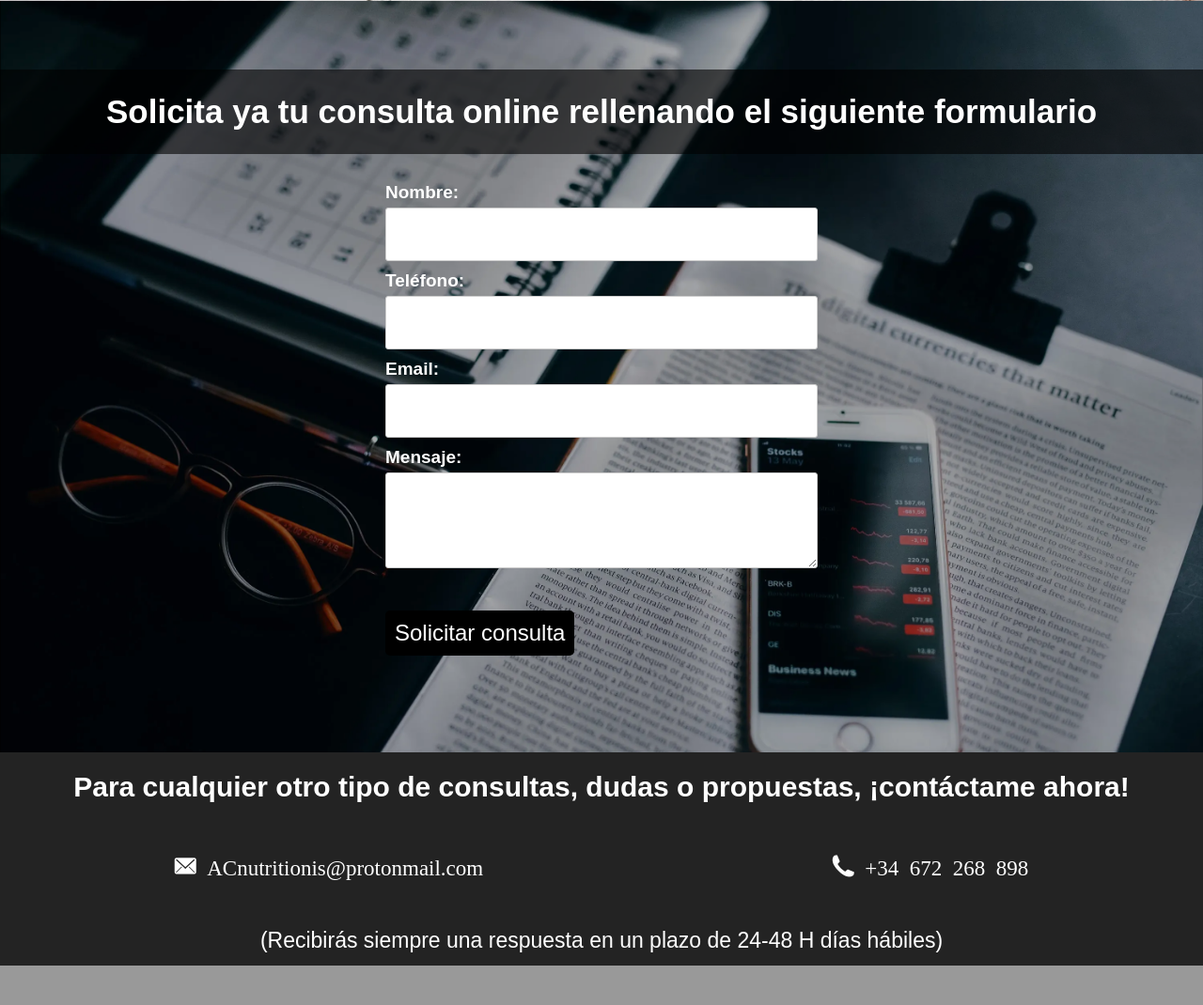
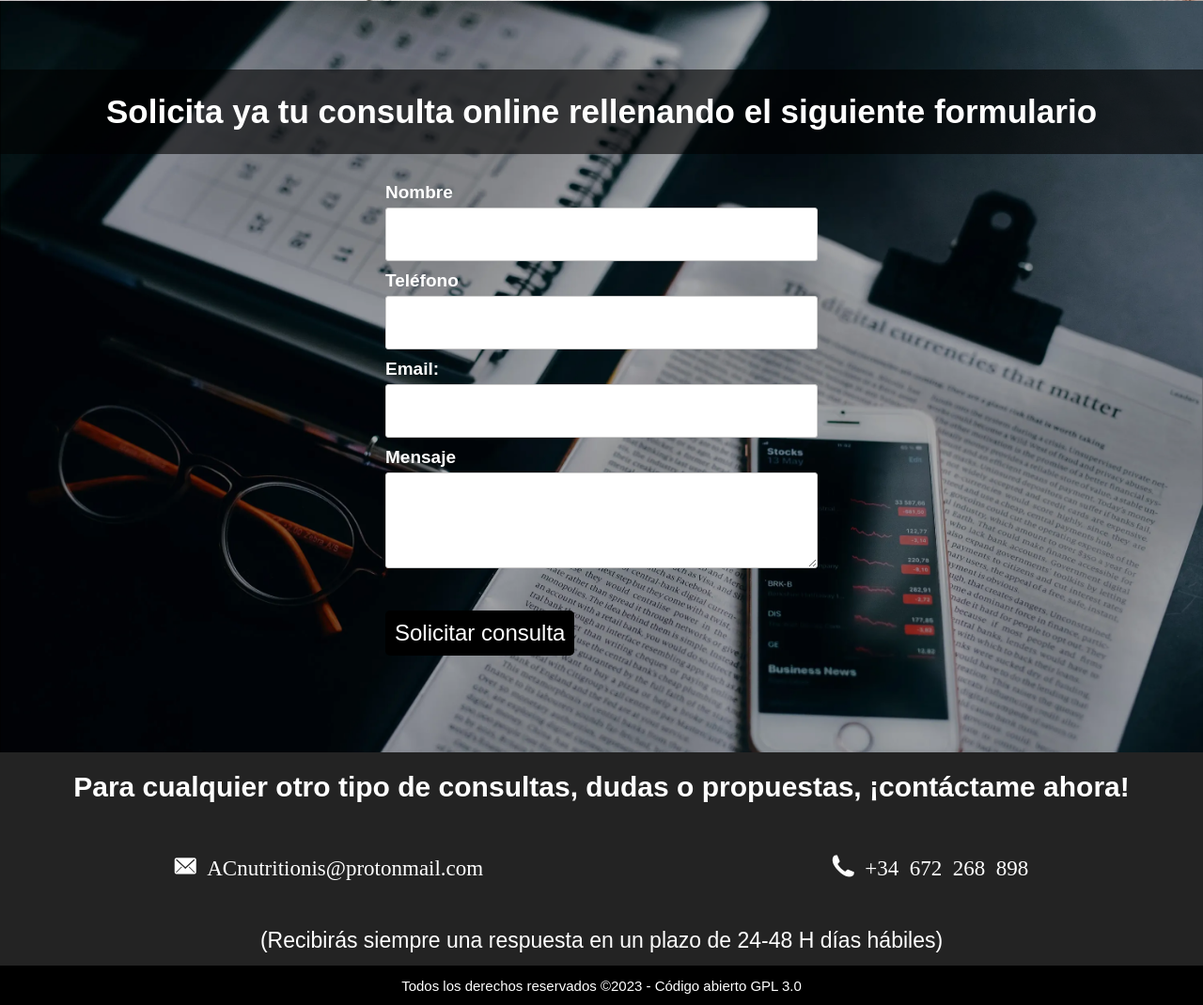
Before and after one commit to eldiosx/acnutritionis, a PHP site: page / in a window 1280 px wide. Shown: the part 4999-6069 px from the top of the page at 94% size. Before the commit the page ends 6027 px from the top, so only its background shows below. Run offline with PHP 8.4, Linux system fonts and the light colour scheme; some web fonts are replaced.

Commit message:
v0.9.9.5

```diff
--- a/css/index.css
+++ b/css/index.css
@@ -554,7 +554,7 @@ textarea {
 
 .icon-envelope,
 .icon-phone1 {
-    color: white;
+    color: var(--text-color);
 }
 
 .icon-envelope:hover,
@@ -575,6 +575,21 @@ textarea {
 
     height: 100%;
     object-fit: cover;
+}
+
+.cr {
+    background-color: #000000;
+}
+
+.cr a {
+    color: var(--text-color);
+    font-size: 15px;
+    text-decoration: none;
+
+}
+
+.cr a:hover{
+    text-decoration: underline;
 }
 
 /*Responsive - Tablet mode*/
--- a/index.html
+++ b/index.html
@@ -22,9 +22,9 @@
                 <a href="#" onclick="toggleNav()" data-translate="Inicio">Inicio</a>
                 <a href="#nutrition" onclick="toggleNav()" data-translate="Nutrición">Nutrición</a>
                 <a href="#aboutme" onclick="toggleNav()" data-translate="Sobre mí">Sobre mí</a>
-                <a href="#services" onclick="toggleNav()">Servicios</a>
-                <a href="#contact" onclick="toggleNav()">Contacto</a>
-                <a href="#lamguage" onclick="toggleLang()">Idioma</a>
+                <a href="#services" onclick="toggleNav()" data-translate="Servicios">Servicios</a>
+                <a href="#contact" onclick="toggleNav()" data-translate="Contacto">Contacto</a>
+                <a href="#lamguage" onclick="toggleLang()" data-translate="Idioma">Idioma</a>
             </nav>
             <div class="menu-button" onclick="toggleNav()">
                 <span id="button-menu" class="icon-menu"></span>
@@ -316,16 +316,16 @@
                 <div class="scroll-animation content">
                     <div class="info">
                         <form id="contact-form">
-                            <label for="name">Nombre:</label>
+                            <label for="name" data-translate="Nombre">Nombre:</label>
                             <input type="text" id="name" name="name" required><br>
 
-                            <label for="telefono">Teléfono:</label>
+                            <label for="telefono" data-translate="Teléfono">Teléfono:</label>
                             <input type="tel" id="telefono" name="telefono" required><br>
 
                             <label for="email">Email:</label>
                             <input type="email" id="email" name="email" required><br>
 
-                            <label for="info">Mensaje:</label>
+                            <label for="info" data-translate="Mensaje">Mensaje:</label>
                             <textarea id="info" name="info" rows="4"></textarea><br>
                             <button class="button" type="submit" id="send">Solicitar consulta</button>
                         </form>
@@ -360,6 +360,15 @@
                     </div>
                 </div>
             </section>
+            <section class="banner-empty cr">
+                <div class="content">
+                    <div class="info">
+                        <a target="_blank" href="https://github.com/eldiosx/acnutritionis"
+                            data-translate="Todos los derechos reservados ©2023 - Código abierto GPL 3.0">Todos los
+                            derechos reservados ©2023 - Código abierto GPL 3.0</a>
+                    </div>
+                </div>
+            </section>
         </div>
     </main>
     <script src="./js/index.js"></script>
--- a/js/index.js
+++ b/js/index.js
@@ -184,10 +184,13 @@ const translations = {
     'Inicio': 'Home',
     'Nutrición': 'Nutrition',
     'Sobre mí': 'About me',
-    '': '',
-    '': '',
-    '': '',
-    '': '',
+    'Servicios': 'Services',
+    'Contacto': 'Contact',
+    'Idioma': 'Language',
+    'Nombre': 'Name',
+    'Teléfono': 'Phone',
+    'Mensaje': 'Message',
+    'Todos los derechos reservados ©2023 - Código abierto GPL 3.0': 'All rights reserved ©2023 - Open Source GPL 3.0',
 };
 const elementsToTranslate = document.querySelectorAll('[data-translate]');
 let isTranslated = getCookie('isTranslated') === 'es';
```
